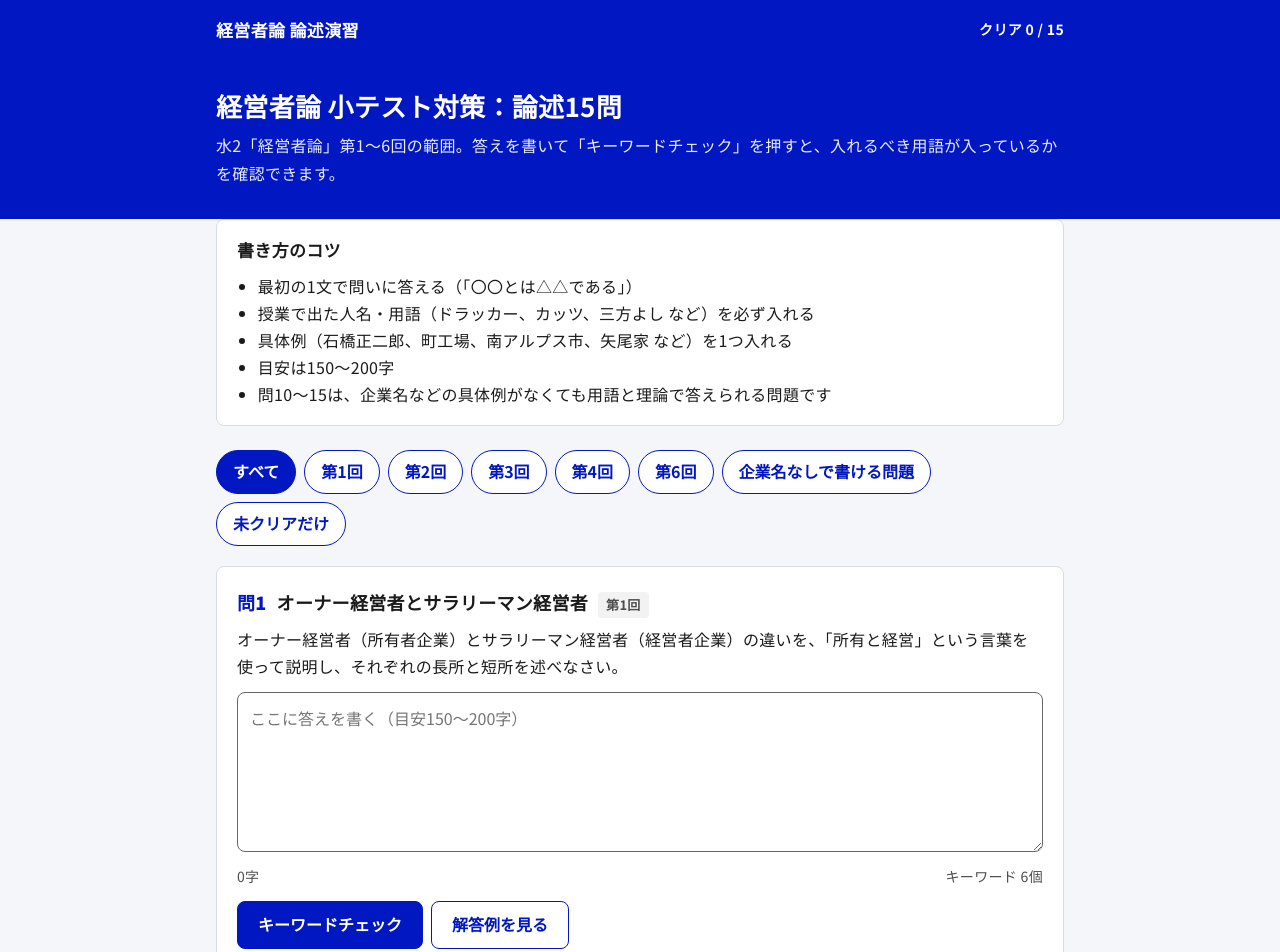
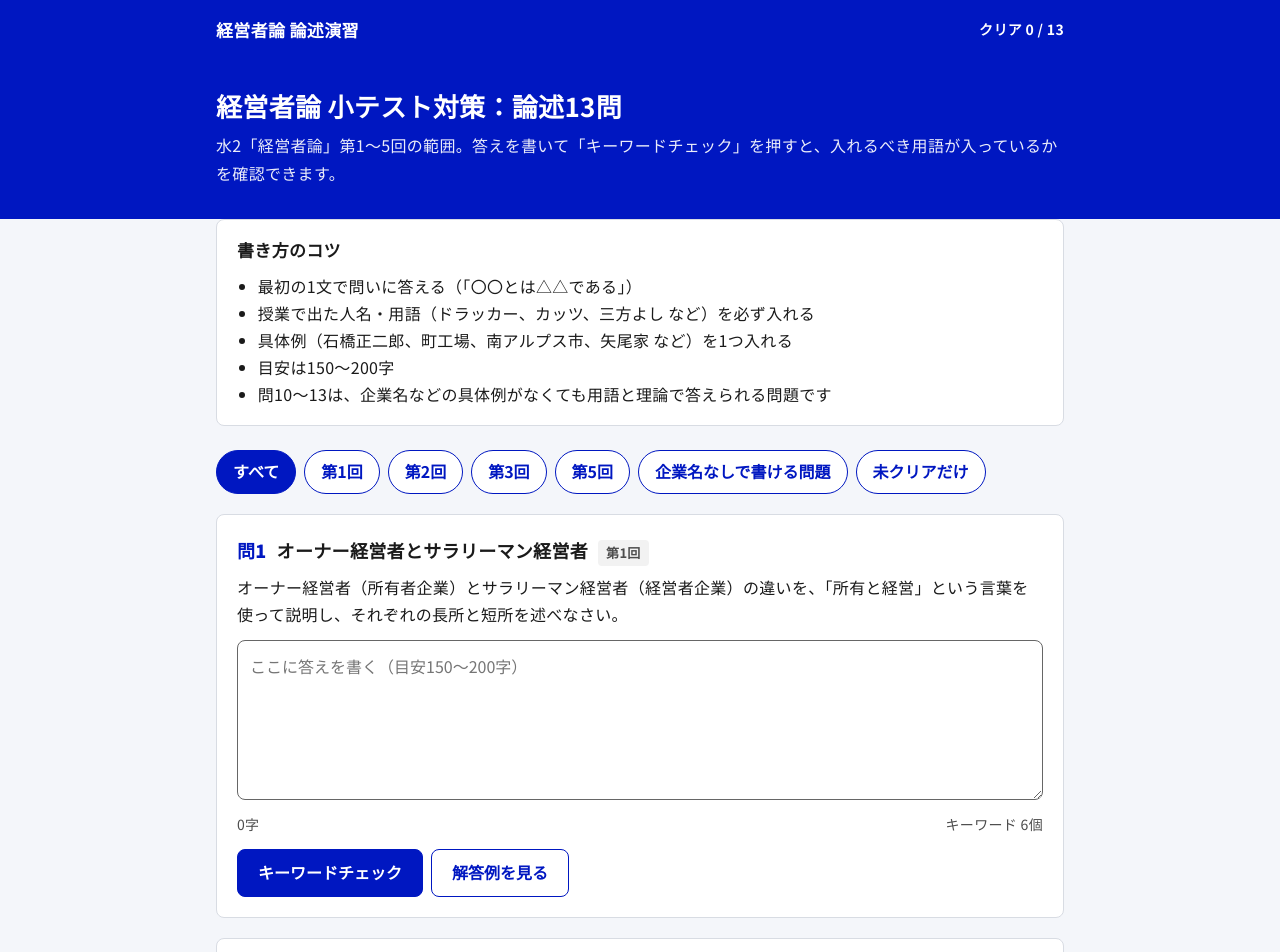
Before and after one commit to kazuki1017/keieisha-quiz, a plain HTML site: page index.html in a window 1280 px wide. Shown: the top 952 px of the page. Drawn offline with Linux system fonts and the light colour scheme.

Commit message:
小テスト範囲を第1〜5回に修正（13問）

```diff
--- a/index.html
+++ b/index.html
@@ -71,8 +71,8 @@ footer { color: var(--c-text-sub); font-size: 14px; padding: 24px 0 40px; border
 <body>
 <header class="appbar"><div class="wrap"><span class="brand">経営者論 論述演習</span><span class="progress" id="progress"></span></div></header>
 <section class="hero"><div class="wrap">
-  <h1>経営者論 小テスト対策：論述15問</h1>
-  <p>水2「経営者論」第1〜6回の範囲。答えを書いて「キーワードチェック」を押すと、入れるべき用語が入っているかを確認できます。</p>
+  <h1>経営者論 小テスト対策：論述13問</h1>
+  <p>水2「経営者論」第1〜5回の範囲。答えを書いて「キーワードチェック」を押すと、入れるべき用語が入っているかを確認できます。</p>
 </div></section>
 <main class="wrap">
   <section class="tips">
@@ -82,7 +82,7 @@ footer { color: var(--c-text-sub); font-size: 14px; padding: 24px 0 40px; border
       <li>授業で出た人名・用語（ドラッカー、カッツ、三方よし など）を必ず入れる</li>
       <li>具体例（石橋正二郎、町工場、南アルプス市、矢尾家 など）を1つ入れる</li>
       <li>目安は150〜200字</li>
-      <li>問10〜15は、企業名などの具体例がなくても用語と理論で答えられる問題です</li>
+      <li>問10〜13は、企業名などの具体例がなくても用語と理論で答えられる問題です</li>
     </ul>
   </section>
   <div class="filter" role="group" aria-label="表示する回">
@@ -90,8 +90,7 @@ footer { color: var(--c-text-sub); font-size: 14px; padding: 24px 0 40px; border
     <button class="chip" data-f="1" aria-pressed="false">第1回</button>
     <button class="chip" data-f="2" aria-pressed="false">第2回</button>
     <button class="chip" data-f="3" aria-pressed="false">第3回</button>
-    <button class="chip" data-f="4" aria-pressed="false">第4回</button>
-    <button class="chip" data-f="6" aria-pressed="false">第6回</button>
+    <button class="chip" data-f="5" aria-pressed="false">第5回</button>
     <button class="chip" data-f="gen" aria-pressed="false">企業名なしで書ける問題</button>
     <button class="chip" data-f="todo" aria-pressed="false">未クリアだけ</button>
   </div>
@@ -129,11 +128,11 @@ const Q = [
     prompt: "ドラッカーの起業家の定義を説明し、南アルプス市の観光農園経営者がイノベーションの機会をどのように利用したか述べなさい。",
     kw: [["変化を利用"], ["機会"], ["遅霜", "予期せぬ"], ["団体客"], ["個人客", "リピーター"], ["ホームページ", "宅配", "直接取引"]],
     ans: "ドラッカーは起業家を「変化を利用する者」と定義した。起業家は自ら変化を起こすとは限らず、変化を探し、対応し、機会として利用する。南アルプス市では、遅霜による営業期間の短縮で団体客をキャンセルせざるを得ず、農協と旅行会社の信頼関係が揺らいだ（予期せぬ出来事）。そこで篤農家は個人客やリピーターを重視し、ホームページで発信したり宅配を広げたりして直接取引を増やし、変化を機会に変えた。" },
-  { no: 8, rounds: [4], title: "近江商人の三方よし",
+  { no: 8, rounds: [5], title: "近江商人の三方よし",
     prompt: "近江商人の「三方よし」とは何か。また、近江商人にとってそれが重要だった理由を説明しなさい。",
     kw: [["売り手よし"], ["買い手よし"], ["世間よし"], ["地縁", "血縁", "国外"], ["信頼"], ["飢饉", "秩父", "矢尾"]],
     ans: "三方よしとは、売り手よし・買い手よし・世間よしの考え方で、取引の当事者だけでなく、その背後にある社会全体にも配慮する経営理念である。近江商人の商いは地縁や血縁のない近江の「国外」が中心だったため、進出先の人々から信頼されることが欠かせなかった。そのため、飢饉のときに米を安く売る、利益を寺社やインフラに還元するなど地域に配慮した。秩父事件で矢尾家の店が襲われなかったのはその表れである。" },
-  { no: 9, rounds: [4], title: "ファーマーズマーケットの現代的意義",
+  { no: 9, rounds: [5], title: "ファーマーズマーケットの現代的意義",
     prompt: "ファーマーズマーケットが隆盛している背景と、パルコde朝市の現代的な役割を説明しなさい。",
     kw: [["グローバル"], ["ブラックボックス"], ["信頼", "偽装"], ["高齢者", "交通弱者"], ["誰かのために"], ["社交", "交流"]],
     ans: "食料供給のグローバル化で生産と消費の距離が広がり、誰がどこで作ったか分からないブラックボックス化が進んだ。食中毒や産地偽装で消費者の信頼が下がり、食の質やローカル性が重視されるようになったことが背景にある。岐阜市のパルコde朝市は、交通弱者の高齢者に新鮮な野菜を届けるために始まった。生産者は売上が少なくても「誰かのために」続けており、朝市は消費者どうしの社交の場という現代的な役割も果たしている。" }
@@ -152,15 +151,7 @@ const Q = [
   { no: 13, rounds: [3], gen: true, title: "ポスト生産主義と農村空間の商品化",
     prompt: "ポスト生産主義とは何か。また、「農村空間の商品化」とその背景を説明しなさい。",
     kw: [["効率", "収益"], ["環境", "教育", "観光"], ["消費"], ["都市住民"], ["非日常"], ["政策", "グリーン・ツーリズム"], ["メディア"]],
-    ans: "ポスト生産主義とは、20世紀後半の農村が生産の効率や収益性を優先して失ったものを取り戻すため、環境保全や教育、観光など農業生産以外の価値も含めて農業・農村をとらえる考え方である。農村空間の商品化とは、農村という場所そのものが都市住民によって観光やレクリエーションとして消費されるようになることである。背景には、都市化で農が日常から遠ざかり非日常になったこと、グリーン・ツーリズムなどの政策、メディアがつくる牧歌的な農村イメージがある。" },
-  { no: 14, rounds: [6], gen: true, title: "企業城下町と地場産業地域",
-    prompt: "企業城下町と地場産業地域の違いを、企業と地域社会の関係に注目して説明しなさい。",
-    kw: [["巨大企業"], ["中小企業"], ["同調"], ["経営資源"], ["両極", "中間"]],
-    ans: "企業城下町は、巨大企業を中心に発展した町で、地域社会が企業に同調している。企業の生産や雇用が地域経済の大部分を占める。一方、地場産業地域は、地元の中小企業群が産地として集積し、原材料や技術、人材など地域の経営資源を使って生産する地域で、企業が地域社会に同調している。両者は企業と地域社会の関係の両極であり、多くの地域はその中間に位置づけられる。" },
-  { no: 15, rounds: [6], gen: true, title: "地場産業の強みと問題点",
-    prompt: "地場産業最大の強みとされる「共同性」と産地を形成する経済効果を説明し、地場産業が抱える問題点も述べなさい。",
-    kw: [["共同性"], ["情報交換"], ["融通"], ["技術の蓄積"], ["社会的分業"], ["後継者"], ["高齢化", "零細"]],
-    ans: "地場産業は経営資源の多くを地域社会に求めるため、同業者の間に地域を媒介とした共同性が生まれる。情報交換、不況時の資金や仕事の融通、問屋の買い叩きへの団結などがその例である。産地を形成する効果には、原料の安定供給、技術の蓄積、伝統の継承、社会的分業の発達、商人の存在がある。一方で、規模の零細性、従業員の高齢化、若者に不人気なことによる後継者難、低収入、海外産地の成長などの問題を抱えている。" }
+    ans: "ポスト生産主義とは、20世紀後半の農村が生産の効率や収益性を優先して失ったものを取り戻すため、環境保全や教育、観光など農業生産以外の価値も含めて農業・農村をとらえる考え方である。農村空間の商品化とは、農村という場所そのものが都市住民によって観光やレクリエーションとして消費されるようになることである。背景には、都市化で農が日常から遠ざかり非日常になったこと、グリーン・ツーリズムなどの政策、メディアがつくる牧歌的な農村イメージがある。" }
 ];
 const store = {
   get(k, d) { try { const v = localStorage.getItem(k); return v == null ? d : JSON.parse(v); } catch (e) { return d; } },
```
Also changed, not shown: 1 other file.
